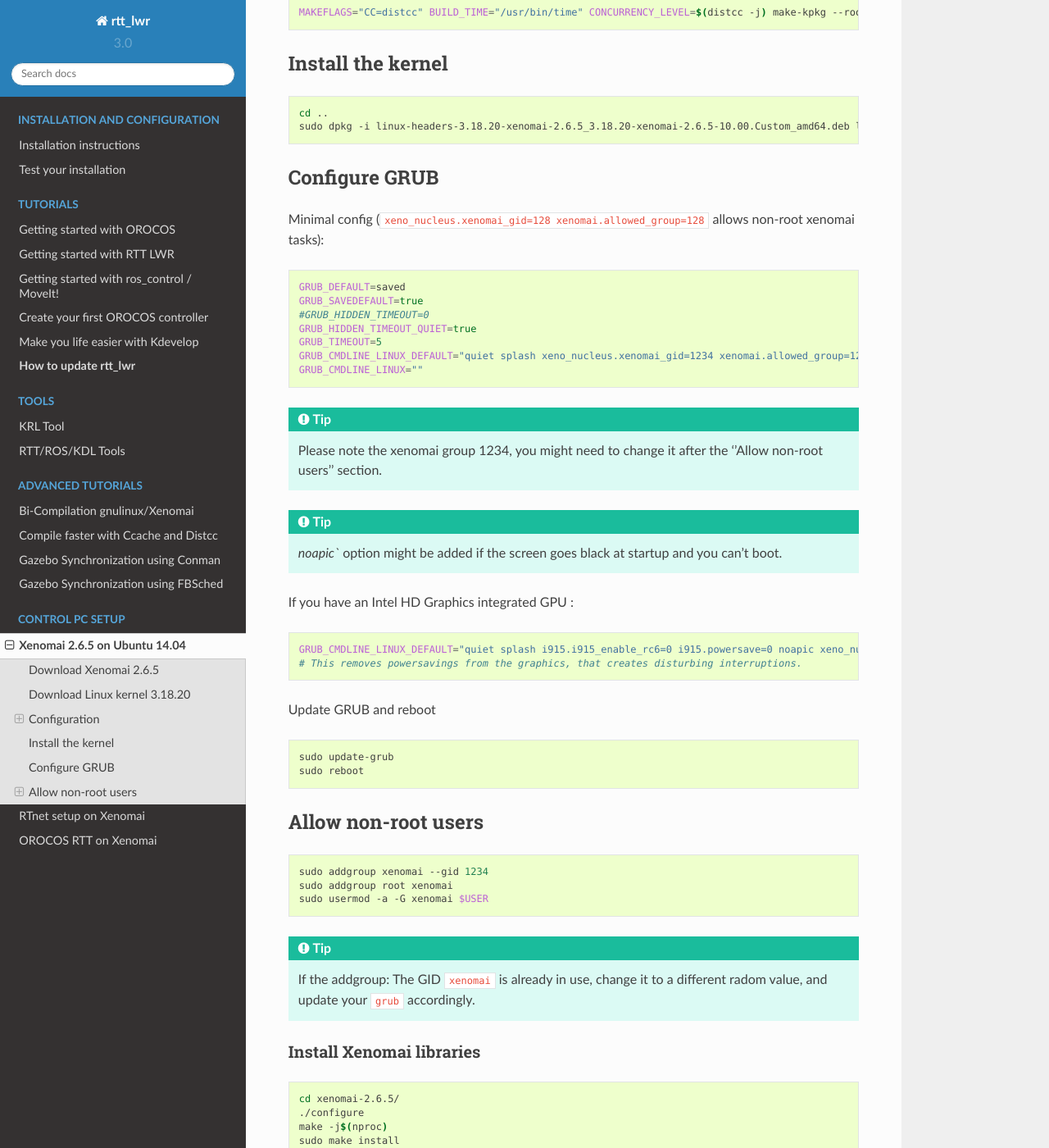
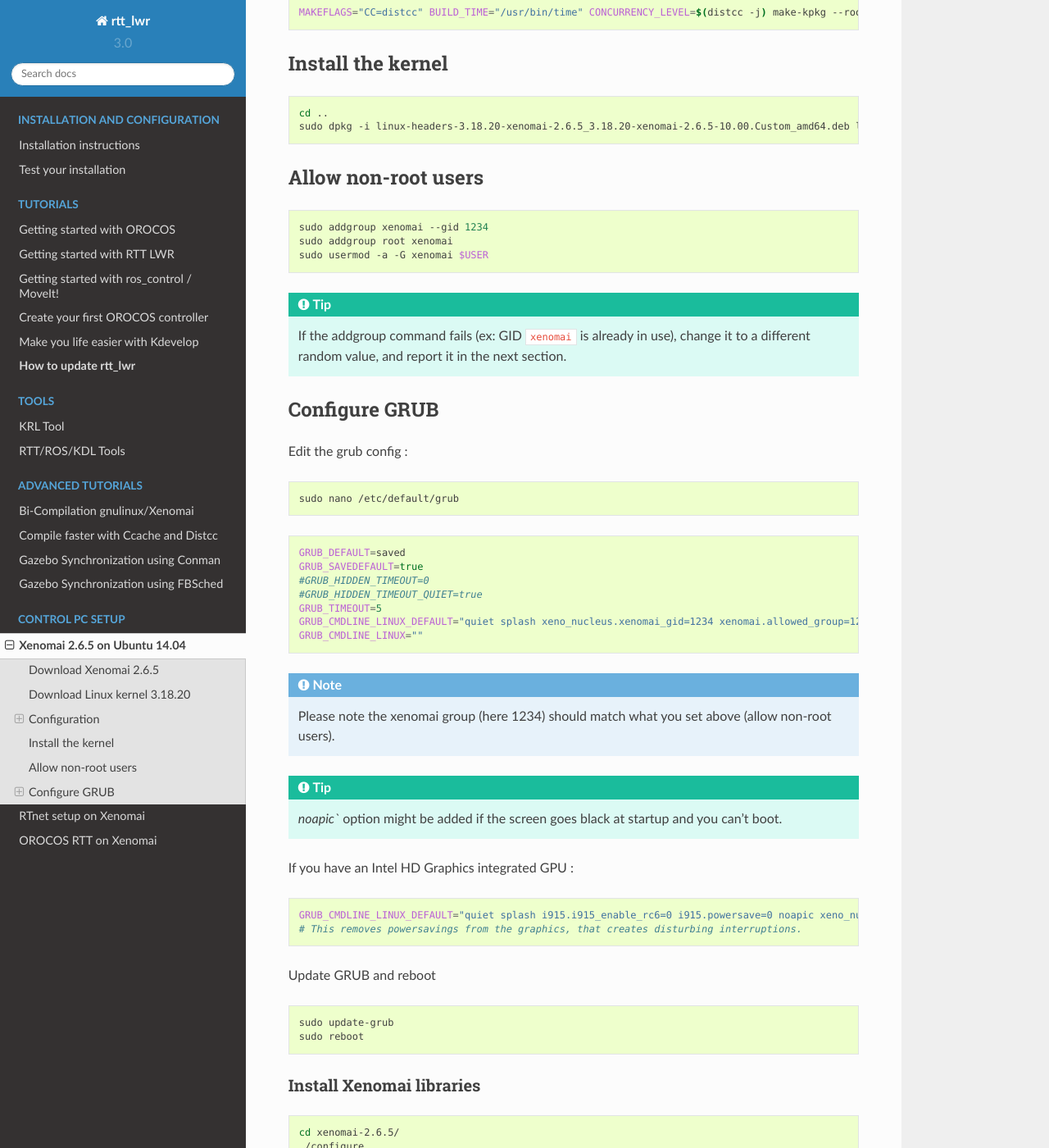
Before and after one commit to kuka-isir/rtt_lwr, a Sphinx documentation site: the page built from docs/source/rtpc/xenomai.rst, in a window 1280 px wide and 1400 px high, scrolled down 2472 px. Shown: the whole window at 82% size. Built offline with Sphinx 7.4.7 and the Read the Docs theme 2.0.0, drawn with Linux system fonts in a browser that asks for light colours.

Commit message:
Update xenomai.rst

```diff
--- a/docs/source/rtpc/xenomai.rst
+++ b/docs/source/rtpc/xenomai.rst
@@ -136,25 +136,39 @@
     cd ..
     sudo dpkg -i linux-headers-3.18.20-xenomai-2.6.5_3.18.20-xenomai-2.6.5-10.00.Custom_amd64.deb linux-image-3.18.20-xenomai-2.6.5_3.18.20-xenomai-2.6.5-10.00.Custom_amd64.deb
 
+Allow non-root users
+~~~~~~~~~~~~~~~~~~~~
+
+.. code-block:: bash
+
+    sudo addgroup xenomai --gid 1234
+    sudo addgroup root xenomai
+    sudo usermod -a -G xenomai $USER
+
+.. tip:: If the addgroup command fails (ex: GID ``xenomai`` is already in use), change it to a different random value, and report it in the next section.
 
 Configure GRUB
 ~~~~~~~~~~~~~~
 
-Minimal config (``xeno_nucleus.xenomai_gid=128 xenomai.allowed_group=128`` allows non-root xenomai tasks):
+Edit the grub config :
+
+.. code-block:: bash
+
+    sudo nano /etc/default/grub
 
 .. code-block:: bash
 
     GRUB_DEFAULT=saved
     GRUB_SAVEDEFAULT=true
     #GRUB_HIDDEN_TIMEOUT=0
-    GRUB_HIDDEN_TIMEOUT_QUIET=true
+    #GRUB_HIDDEN_TIMEOUT_QUIET=true
     GRUB_TIMEOUT=5
     GRUB_CMDLINE_LINUX_DEFAULT="quiet splash xeno_nucleus.xenomai_gid=1234 xenomai.allowed_group=1234"
     GRUB_CMDLINE_LINUX=""
 
-.. tip::
+.. note::
 
-    Please note the xenomai group 1234, you might need to change it after the ''Allow non-root users'' section.
+    Please note the xenomai group (here 1234) should match what you set above (allow non-root users).
 
 .. tip:: `noapic`` option might be added if the screen goes black at startup and you can't boot.
 
@@ -172,17 +186,6 @@
 
     sudo update-grub
     sudo reboot
-
-Allow non-root users
-~~~~~~~~~~~~~~~~~~~~
-
-.. code-block:: bash
-
-    sudo addgroup xenomai --gid 1234
-    sudo addgroup root xenomai
-    sudo usermod -a -G xenomai $USER
-
-.. tip:: If the addgroup: The GID ``xenomai`` is already in use, change it to a different radom value, and update your ``grub`` accordingly.
 
 
 Install Xenomai libraries
```
